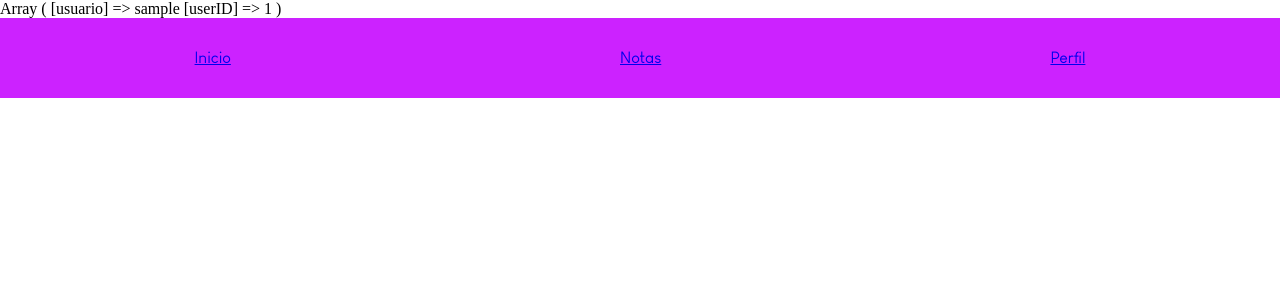
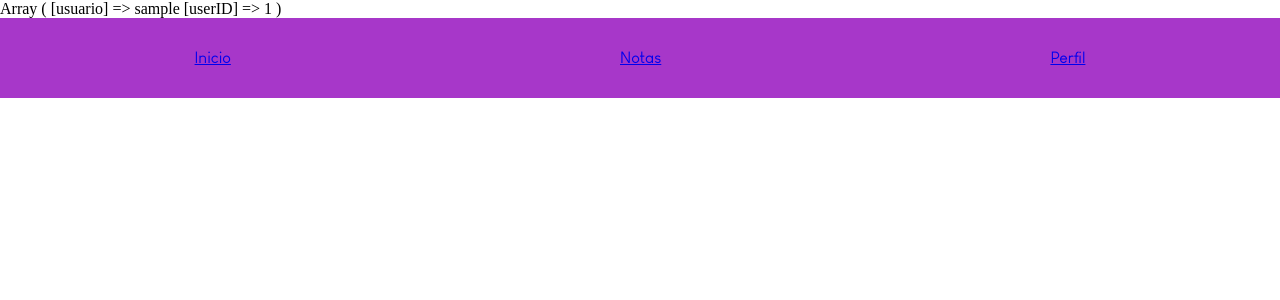
Before and after one commit to NightmareFox12/Pagina-usuarios-php, a PHP site: page /Home/home.php in a window 1280 px wide. Shown: the top 300 px of the page. Run offline with PHP 8.4, Linux system fonts and the light colour scheme; the visitor is signed in with stand-in values (Sample User, id 1).

Commit message:
probando a ver si sirve el git

```diff
--- a/css/home.css
+++ b/css/home.css
@@ -10,8 +10,9 @@ nav {
 ul {
   width: 100%;
   height: 100%;
-  background: #c2f;
+  background: rgb(167, 55, 201);
   display: flex;
+  padding: auto;
   justify-content: space-around;
 }
 li {
```
